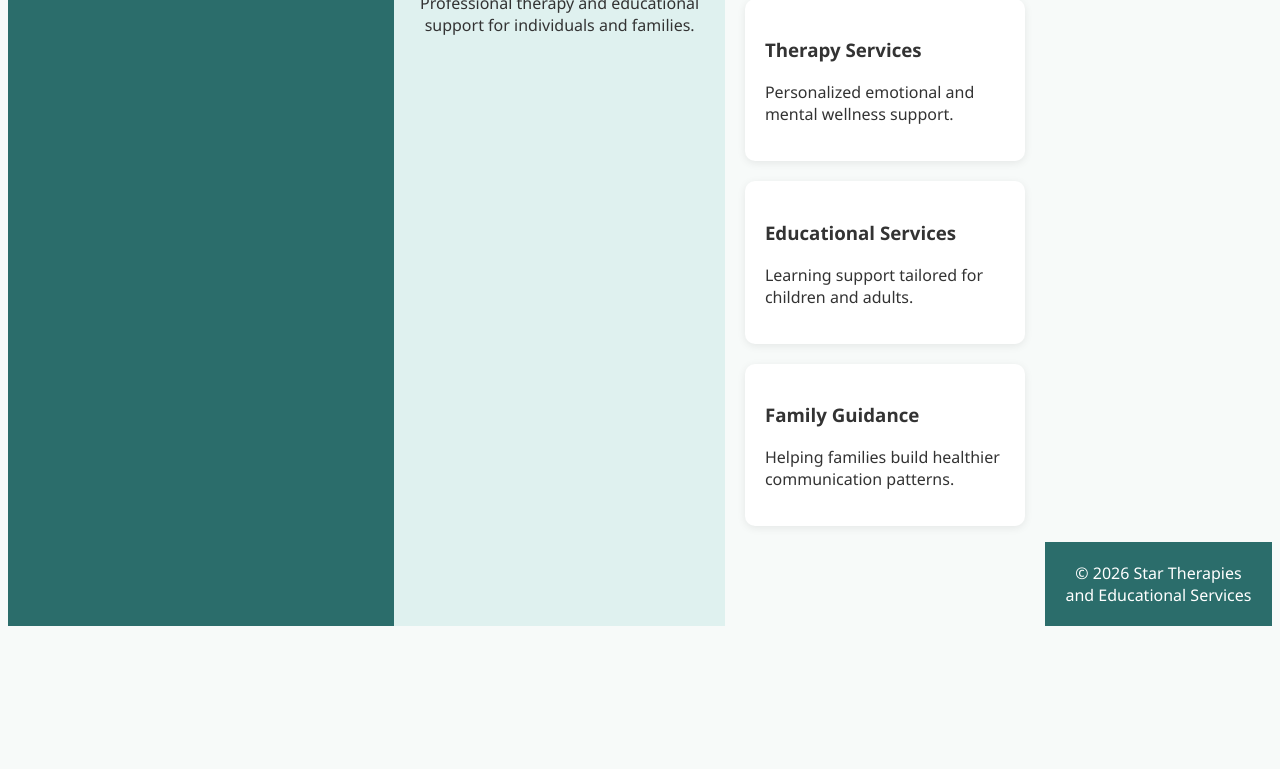
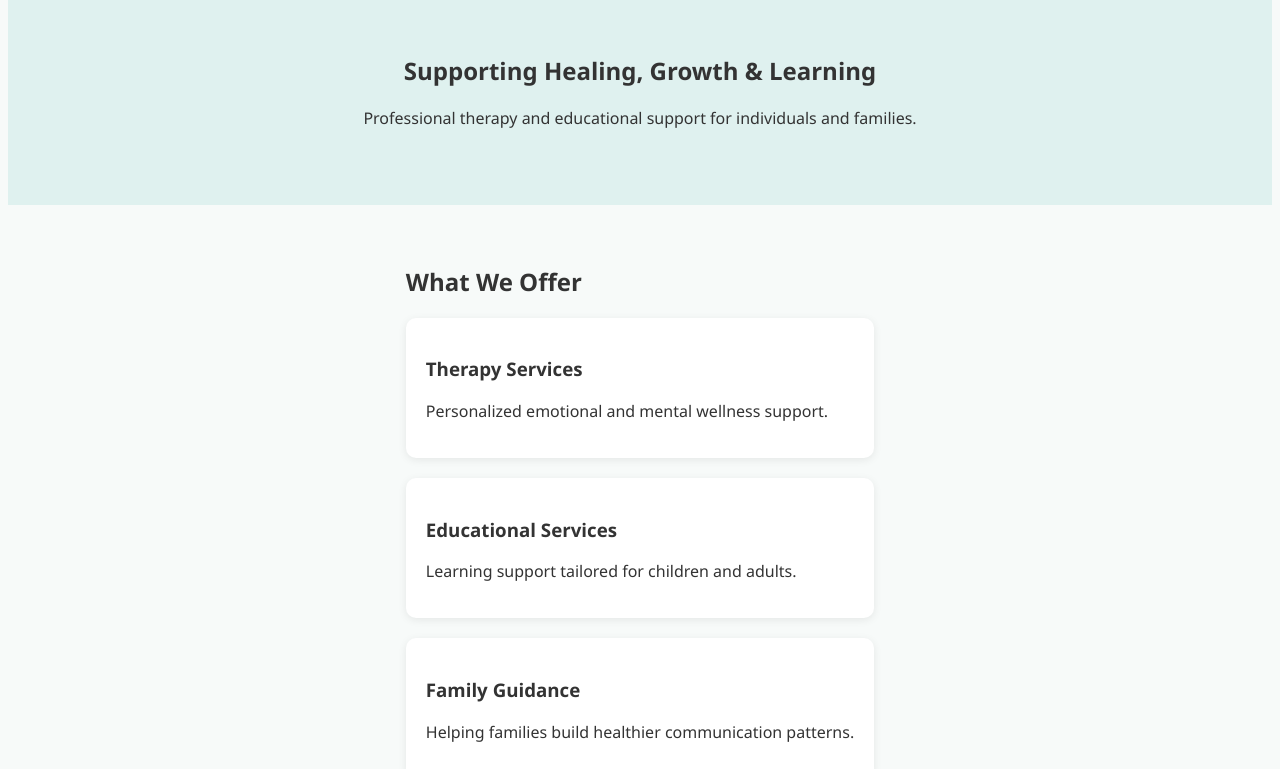
Before and after one commit to AbbyRu/star_therapies_and_educational_services, a plain HTML site: page index.html in a window 1280 px wide. Shown: the part 182-951 px from the top of the page. Before the commit the page ends 808 px from the top, so only its background shows below. Drawn offline with Linux system fonts and the light colour scheme.

Commit message:
Change flex-direction from grid to column

```diff
--- a/style.css
+++ b/style.css
@@ -4,7 +4,7 @@ html, body {
 
 body {
     display: flex;
-    flex-direction: grid;
+    flex-direction: column;
     min-height: 100vh;
     font-family: "Segoe UI", Arial, sans-serif;
     background: #f7faf9;
```
